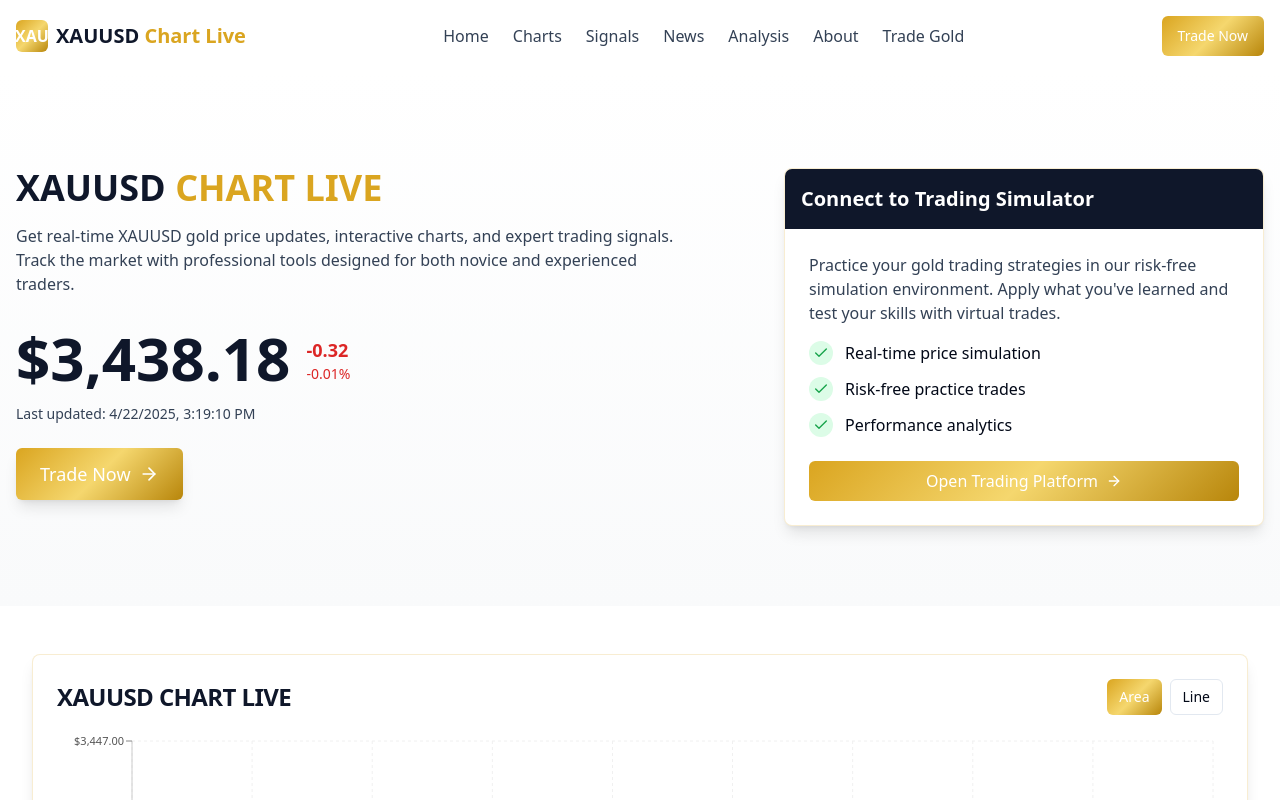
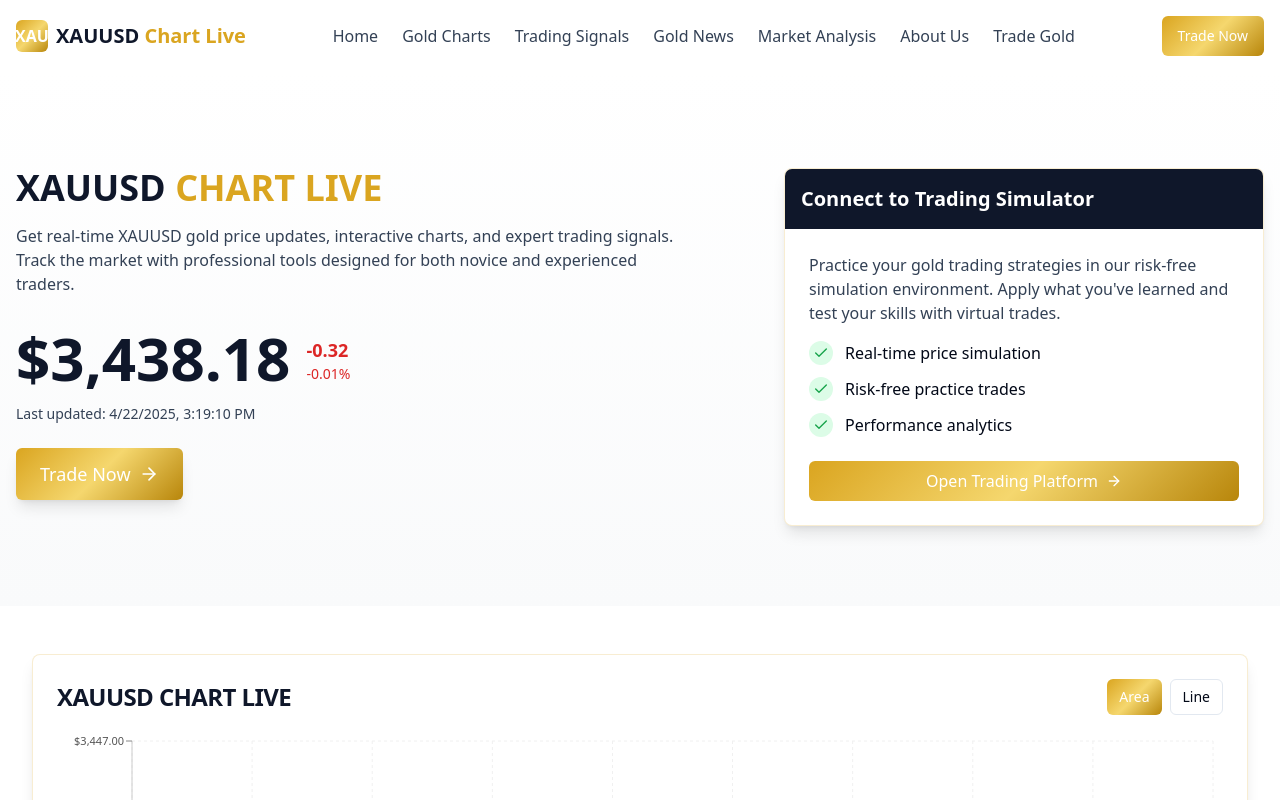
Before and after one commit to clickeon/xauusd-chart-live, a React (Vite) app in the folder react-app/: page / in a window 1280 px wide. Shown: the top 800 px of the page. Built offline with nearby package versions, Linux system fonts and the light colour scheme; the HTML template or start-up script is replaced by a standard one.

Commit message:
update navbar

```diff
--- a/react-app/src/components/Navbar.jsx
+++ b/react-app/src/components/Navbar.jsx
@@ -31,11 +31,11 @@ const Navbar = () => {
 
           <nav className="hidden md:flex items-center space-x-6">
             <a href="/" className="text-navy-light hover:text-gold transition-colors">Home</a>
-            <a href="/charts" className="text-navy-light hover:text-gold transition-colors">Charts</a>
-            <a href="/signals" className="text-navy-light hover:text-gold transition-colors">Signals</a>
-            <a href="/news" className="text-navy-light hover:text-gold transition-colors">News</a>
-            <a href="/analysis" className="text-navy-light hover:text-gold transition-colors">Analysis</a>
-            <a href="/about" className="text-navy-light hover:text-gold transition-colors">About</a>
+            <a href="/charts.html" className="text-navy-light hover:text-gold transition-colors">Gold Charts</a>
+            <a href="/signals.html" className="text-navy-light hover:text-gold transition-colors">Trading Signals</a>
+            <a href="/news.html" className="text-navy-light hover:text-gold transition-colors">Gold News</a>
+            <a href="/analysis.html" className="text-navy-light hover:text-gold transition-colors">Market Analysis</a>
+            <a href="/about.html" className="text-navy-light hover:text-gold transition-colors">About Us</a>
             <a href="https://lnk.brokerinspect.com/trade-gold" target="_blank" rel="noopener noreferrer" className="text-navy-light hover:text-gold transition-colors">Trade Gold</a>
           </nav>
 
```
